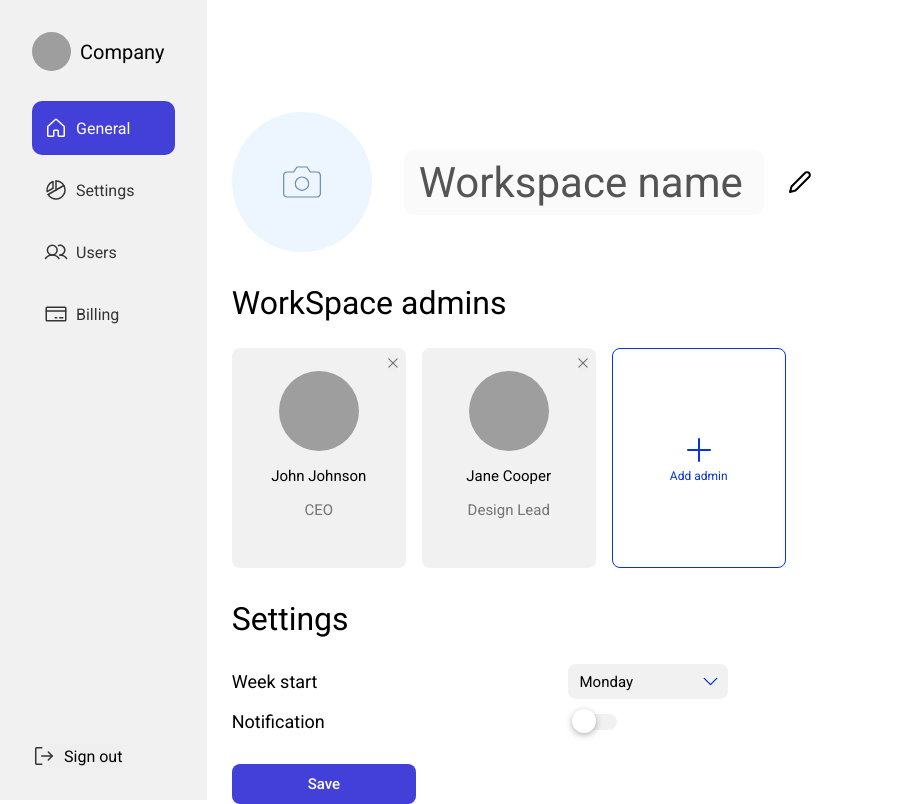
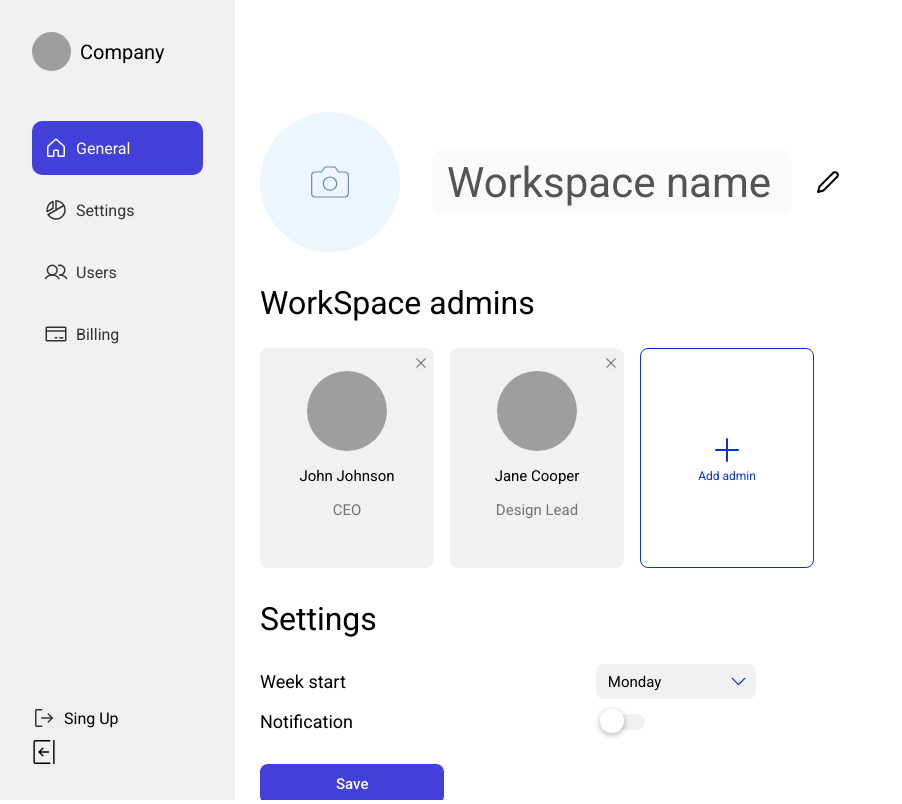
Before and after one commit to viktoriakachanenko/admin, a React (Vite) app: page / in a window 1280 px wide. Shown: the whole page, without its empty margins (0-902 px from the left). Built offline with nearby package versions, Linux system fonts and the light colour scheme; grey boxes are pictures that could not be loaded.

Commit message:
Expand sidebar

```diff
--- a/src/components/layout/layout.module.scss
+++ b/src/components/layout/layout.module.scss
@@ -4,6 +4,7 @@
 }
 
 .main {
-  width: 100%;
+  flex: 1;
+  overflow-y: auto;
   padding: 55px 20px 20px 10px;
 }
--- a/src/components/layout/layout.tsx
+++ b/src/components/layout/layout.tsx
@@ -7,9 +7,9 @@ export const Layout = () => {
   return (
     <div className={styles.layout}>
       <Sidebar />
-      <div className={styles.main}>
+      <main className={styles.main}>
         <Outlet />
-      </div>
+      </main>
     </div>
   );
 };
--- a/src/components/sidebar/sidebar.module.scss
+++ b/src/components/sidebar/sidebar.module.scss
@@ -1,14 +1,21 @@
 @use 'src/styles/variables' as *;
 
 .sidebar {
+  display: flex;
+  flex-direction: column;
   width: 235px;
   background-color: $color_grey;
-  height: 100vh;
-  display: flex;
-  flex-direction: column;
-  gap: 30px;
   padding: 32px;
   font-size: 16px;
+  transition: width 0.2s ease;
+}
+
+.sidebar.exit {
+  width: 120px;
+
+  .text {
+    display: none;
+  }
 }
 
 .top {
@@ -19,10 +26,12 @@
 }
 
 .list {
+  margin-top: 50px;
+  flex: 1;
   display: flex;
   flex-direction: column;
   gap: 8px;
-  flex-grow: 1;
+  overflow-y: auto;
 }
 
 .item a {
@@ -39,9 +48,18 @@
   color: $color_white;
 }
 
+.bottom {
+  margin-top: auto;
+  cursor: pointer;
+}
+
 .signOut {
   display: flex;
   align-items: center;
   gap: 8px;
   cursor: pointer;
 }
+
+.expanded {
+  margin-top: 10px;
+}
--- a/src/components/sidebar/sidebar.tsx
+++ b/src/components/sidebar/sidebar.tsx
@@ -1,6 +1,6 @@
 import clsx from 'clsx';
 
-import { useLocation } from 'react-router-dom';
+import { useEffect, useState } from 'react';
 
 import { Avatar } from 'src/ui/avatar';
 import { IconHouse } from 'src/ui/icons/icon-house';
@@ -8,6 +8,7 @@ import { IconSetting } from 'src/ui/icons/icon-setting';
 import { IconUsers } from 'src/ui/icons/icon-users';
 import { IconBilling } from 'src/ui/icons/icon-billing';
 import { IconSingOut } from 'src/ui/icons/icon-sing-out';
+import { IconExpanded } from 'src/ui/icons/icon_expended';
 
 import styles from './sidebar.module.scss';
 
@@ -34,18 +35,44 @@ const list = [
   },
 ];
 
+const LOCAL_STORAGE_KEY = 'isExpanded';
+
 export const Sidebar = () => {
-  const location = useLocation();
+  const [isExpanded, setIsExpanded] = useState(() => {
+    const saved = localStorage.getItem(LOCAL_STORAGE_KEY);
+
+    if (saved === null) {
+      return true;
+    }
+    try {
+      const result = JSON.parse(saved);
+      if (typeof result === 'boolean') {
+        return result;
+      }
+      localStorage.removeItem(LOCAL_STORAGE_KEY);
+      return true;
+    } catch (error) {
+      console.error(error);
+      localStorage.removeItem(LOCAL_STORAGE_KEY);
+      return true;
+    }
+  });
+
+  const handleClick = () => {
+    const newValue = !isExpanded;
+    setIsExpanded(newValue);
+    localStorage.setItem(LOCAL_STORAGE_KEY, JSON.stringify(newValue));
+  };
 
   return (
-    <div className={styles.sidebar}>
+    <div className={clsx(styles.sidebar, !isExpanded && styles.exit)}>
       <div className={styles.top}>
         <Avatar
           src="https://img.freepik.com/free-psd/3d-render-avatar-character_23-2150611737.jpg?semt=ais_hybrid&w=740&q=80"
           alt="..."
           size="small"
         />
-        <span>Company</span>
+        <span className={styles.text}>Company</span>
       </div>
 
       <ul className={styles.list}>
@@ -59,7 +86,7 @@ export const Sidebar = () => {
           >
             <a href={item.url}>
               {item.icon}
-              {item.title}
+              <span className={styles.text}>{item.title}</span>
             </a>
           </li>
         ))}
@@ -68,7 +95,11 @@ export const Sidebar = () => {
       <div className={styles.bottom}>
         <button className={styles.signOut}>
           <IconSingOut width={24} height={24} />
-          <span>Sign out</span>
+          <span className={styles.text}>Sing Up</span>
+        </button>
+
+        <button onClick={handleClick} className={styles.expanded}>
+          <IconExpanded width={24} height={24} />
         </button>
       </div>
     </div>
--- /dev/null
+++ b/src/ui/icons/icon_expended.tsx
@@ -0,0 +1,17 @@
+import React from 'react';
+
+export const IconExpanded = (props: React.SVGProps<SVGSVGElement>) => {
+  return (
+    <svg fill="#000000" viewBox="0 0 1920 1920" {...props}>
+      <g id="SVGRepo_bgCarrier" strokeWidth="0"></g>
+      <g
+        id="SVGRepo_tracerCarrier"
+        strokeLinecap="round"
+        strokeLinejoin="round"
+      ></g>
+      <g id="SVGRepo_iconCarrier">
+        <path d="M1468.294 0v112.941H282.412c-31.204 0-56.47 25.25-56.47 56.47v1581.177c0 31.221 25.266 56.47 56.47 56.47h1185.882V1920H282.412C188.85 1920 113 1844.202 113 1750.588V169.412C113 75.798 188.85 0 282.412 0h1185.882Zm338.824 0v1920h-112.942V0h112.942Zm-943.46 581.246 79.861 79.861L701.096 903.53h654.257v112.942l-654.256-.001 242.422 242.423-79.862 79.861L484.903 960l378.754-378.754Z"></path>
+      </g>
+    </svg>
+  );
+};
```
